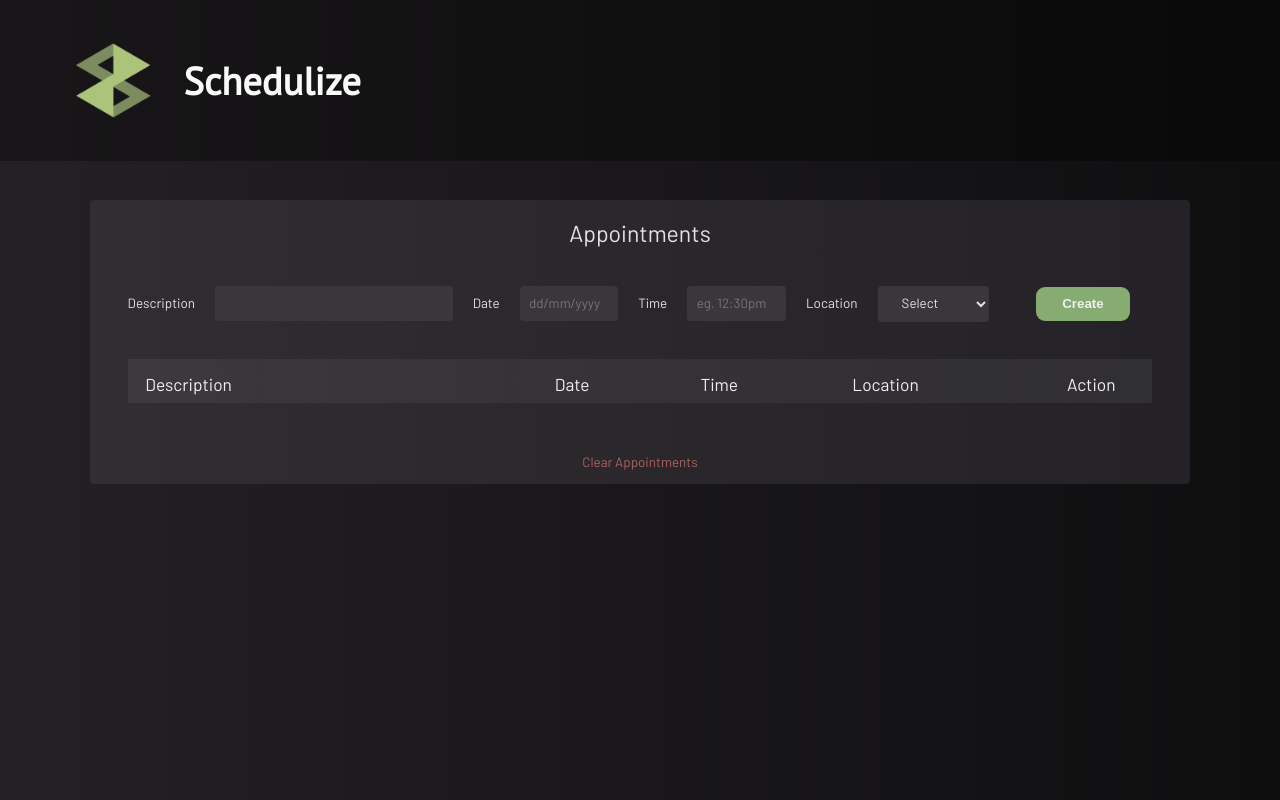
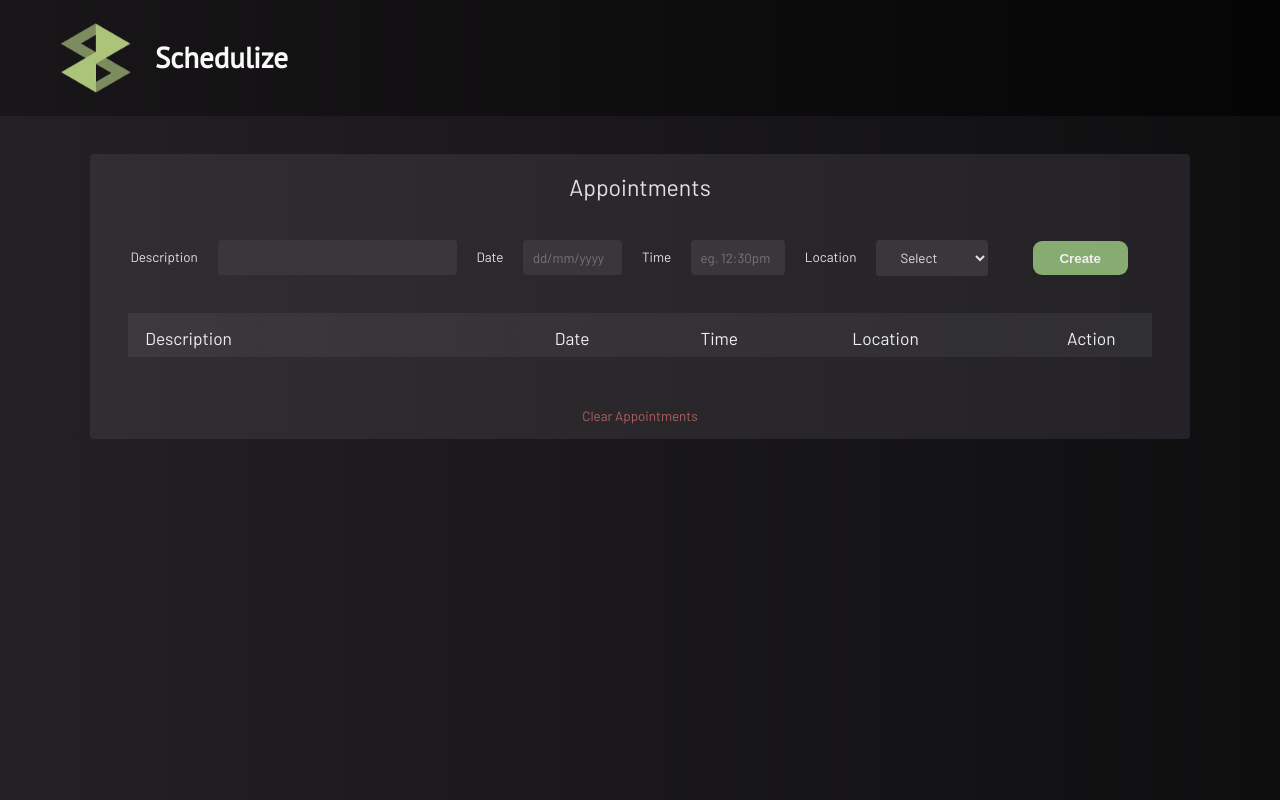
Before and after one commit to bengelberg/Movemedical-scheduling-app, a React (Create React App) app: page / in a window 1280 px wide. Built offline with nearby package versions, Linux system fonts and the light colour scheme.

Commit message:
updated readme file

```diff
--- a/src/App.css
+++ b/src/App.css
@@ -10,16 +10,16 @@
 }
 
 #main-logo {
-  margin-left: 45px;
+  margin-left: 40px;
 }
 
 .header{
-  background: linear-gradient(to right, #181618, #090909);
+  background: linear-gradient(to right, #181618, #050505);
   display: grid;
-  grid-template-columns: 8em 1fr;
+  grid-template-columns: 135px 1fr;
   align-items: center;
-  padding: 30px;
+  padding: 20px;
   font-family: 'PT Sans', sans-serif;
   color: rgb(249, 249, 249);
-  font-size: 1.2em;
+  font-size: .9em;
 }
--- a/src/App.js
+++ b/src/App.js
@@ -7,10 +7,10 @@ function App() {
   return (
     <main className="main">
       <div className='header'>
-        <img src={logo} alt='logo' height='75px' id="main-logo" />
+        <img src={logo} alt='logo' height='70px' id="main-logo" />
         <h1>Schedulize</h1>
       </div>
-      <Appointments/>
+      <Appointments />
     </main>
   );
 }
--- a/src/components/Appointments.css
+++ b/src/components/Appointments.css
@@ -11,18 +11,22 @@
     font-size: 1.2em;
     background: linear-gradient(to right, #312d32, #242226);
 }
+
 .appointment-form a{
     color: var(--clr-primary-5);
     font-size: .7em;
 }
+
 #description-input{
-    width: 219px;
+    width: 220px;
 }
+
 #date-input{
     width: 80px;
 }
+
 #time-input{
-    width: 80px;
+    width: 75px;
 }
 
 #title{
@@ -61,7 +65,6 @@ input:focus{
 }
 
 .clear-appointments-btn{
-    /* margin: 1.5em; */
     margin-top: 50px;
     border: none;
     font-family: 'Barlow', sans-serif;
@@ -85,7 +88,7 @@ input:focus{
 .create-btn{
     padding: .7em 2em .7em 2em;
     background: var(--clr-primary-7);
-    margin-left: 2em;
+    margin-left: 25px;
     border-radius: 9px;
     border-style: none;
     color: var(--clr-primary-6);
```
Also changed, not shown: src/components/Appointments.js (+5 -5 lines), 1 other file (tests, documents, lock files or other folders).
